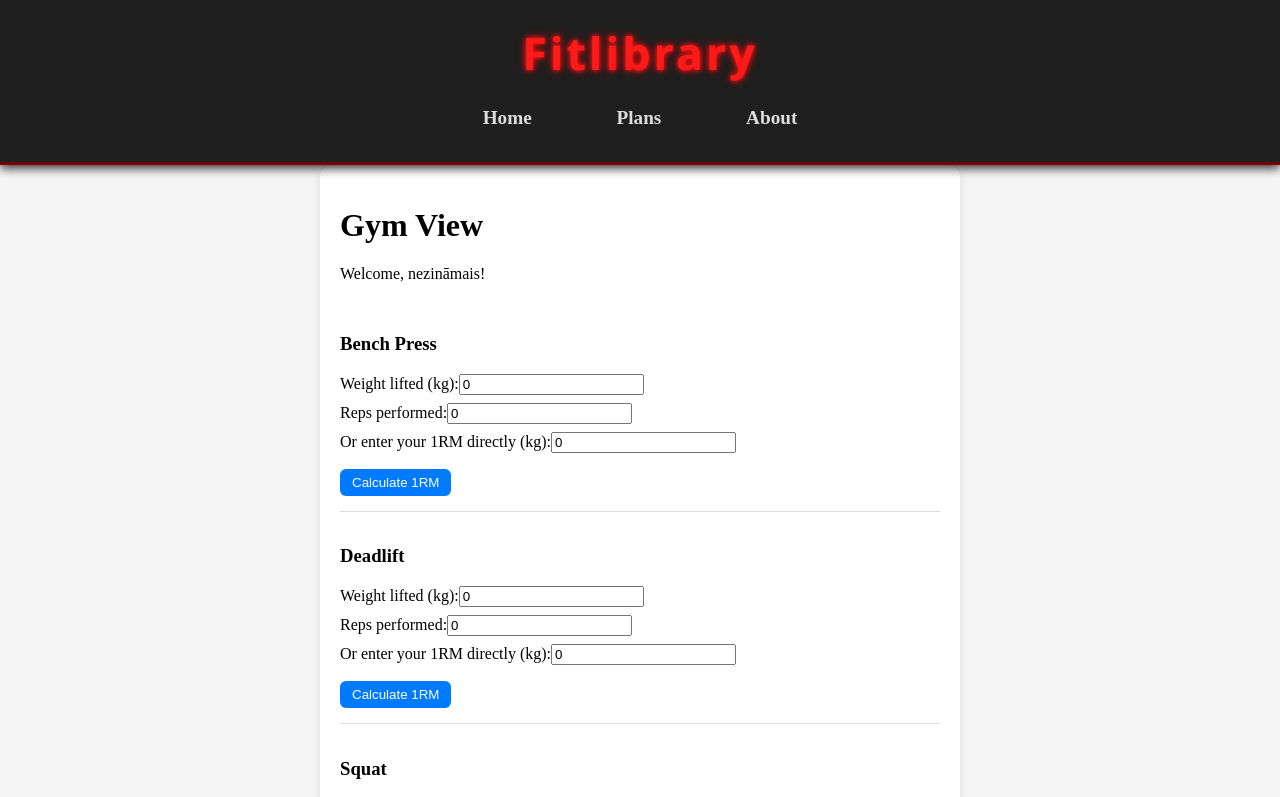
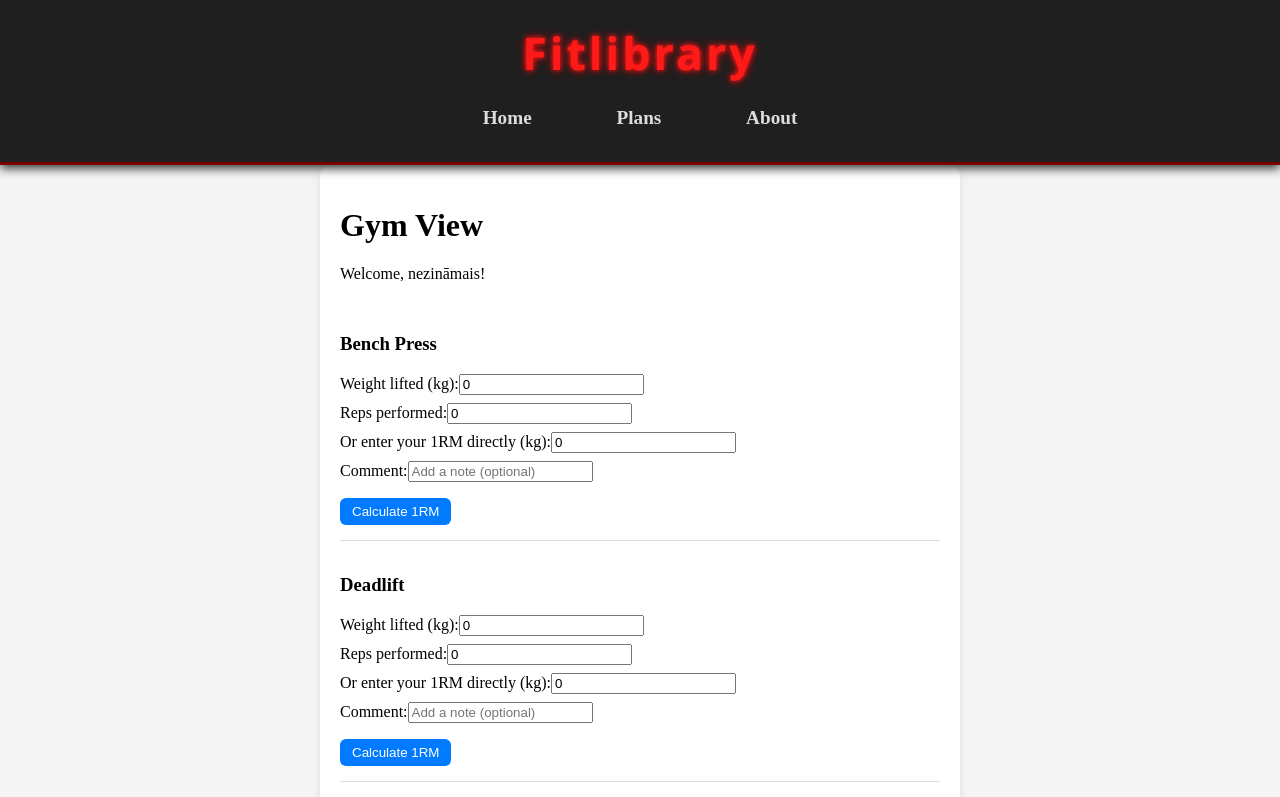
Before and after one commit to 22DP2AApsenieks/fitlibrary, a Vue app: page /g in a window 1280 px wide. Shown: the top 797 px of the page. Built offline with nearby package versions, Linux system fonts and the light colour scheme.

Commit message:
Tagad saglabā arī gym 1rm

```diff
--- a/src/views/GymExercisesView.vue
+++ b/src/views/GymExercisesView.vue
@@ -28,6 +28,15 @@
           <div class="input-group">
             <label>Or enter your 1RM directly (kg):</label>
             <input type="number" v-model.number="exercise.oneRepMax" min="0" />
+          </div>
+
+          <div class="input-group">
+            <label>Comment:</label>
+            <input
+              type="text"
+              v-model="exercise.comment"
+              placeholder="Add a note (optional)"
+            />
           </div>
 
           <!-- Buttons -->
@@ -71,6 +80,7 @@ export default {
           reps: 0,
           oneRepMax: 0,
           calculatedOneRepMax: null,
+          comment: "", // Add this
         },
         {
           name: "Deadlift",
@@ -79,14 +89,16 @@ export default {
           reps: 0,
           oneRepMax: 0,
           calculatedOneRepMax: null,
+          comment: "", // Add this
         },
         {
           name: "Squat",
-          api: "addgymsquat", // ✅ fixed: matches backend route
+          api: "addgymsquat",
           weight: 0,
           reps: 0,
           oneRepMax: 0,
           calculatedOneRepMax: null,
+          comment: "", // Add this
         },
         {
           name: "Overhead Press",
@@ -95,6 +107,7 @@ export default {
           reps: 0,
           oneRepMax: 0,
           calculatedOneRepMax: null,
+          comment: "", // Add this
         },
         {
           name: "Lat Pulldown",
@@ -103,6 +116,7 @@ export default {
           reps: 0,
           oneRepMax: 0,
           calculatedOneRepMax: null,
+          comment: "", // Add this
         },
       ],
     };
@@ -137,6 +151,7 @@ export default {
         username: this.username,
         date: new Date().toISOString().slice(0, 10),
         oneRepMax,
+        comment: exercise.comment || "", // Add this line
       };
 
       console.log(
@@ -150,6 +165,7 @@ export default {
           payload
         );
         alert(res.data.message || "Saved successfully!");
+        exercise.comment = ""; // Clear comment after save
       } catch (err) {
         console.error("Save error:", err);
         alert(
```
Also changed, not shown: 1 other file (tests, documents, lock files or other folders).
